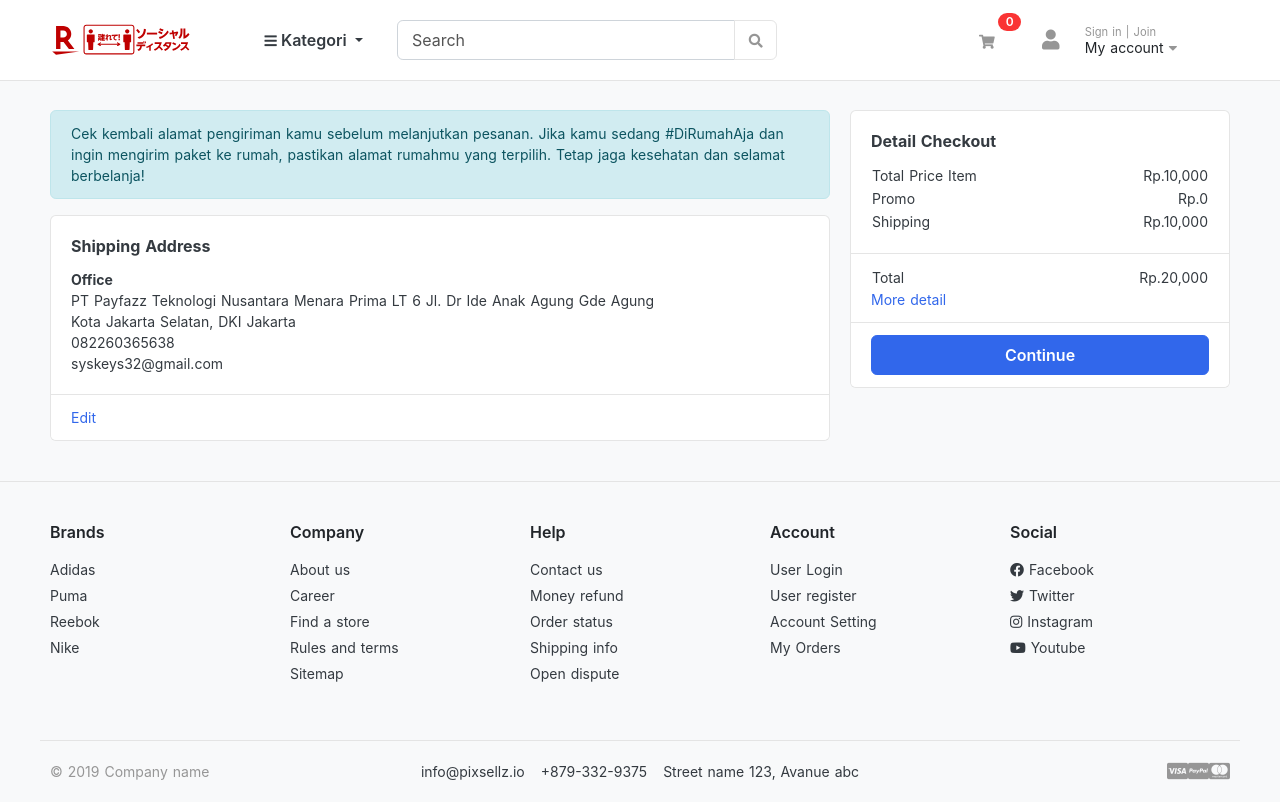
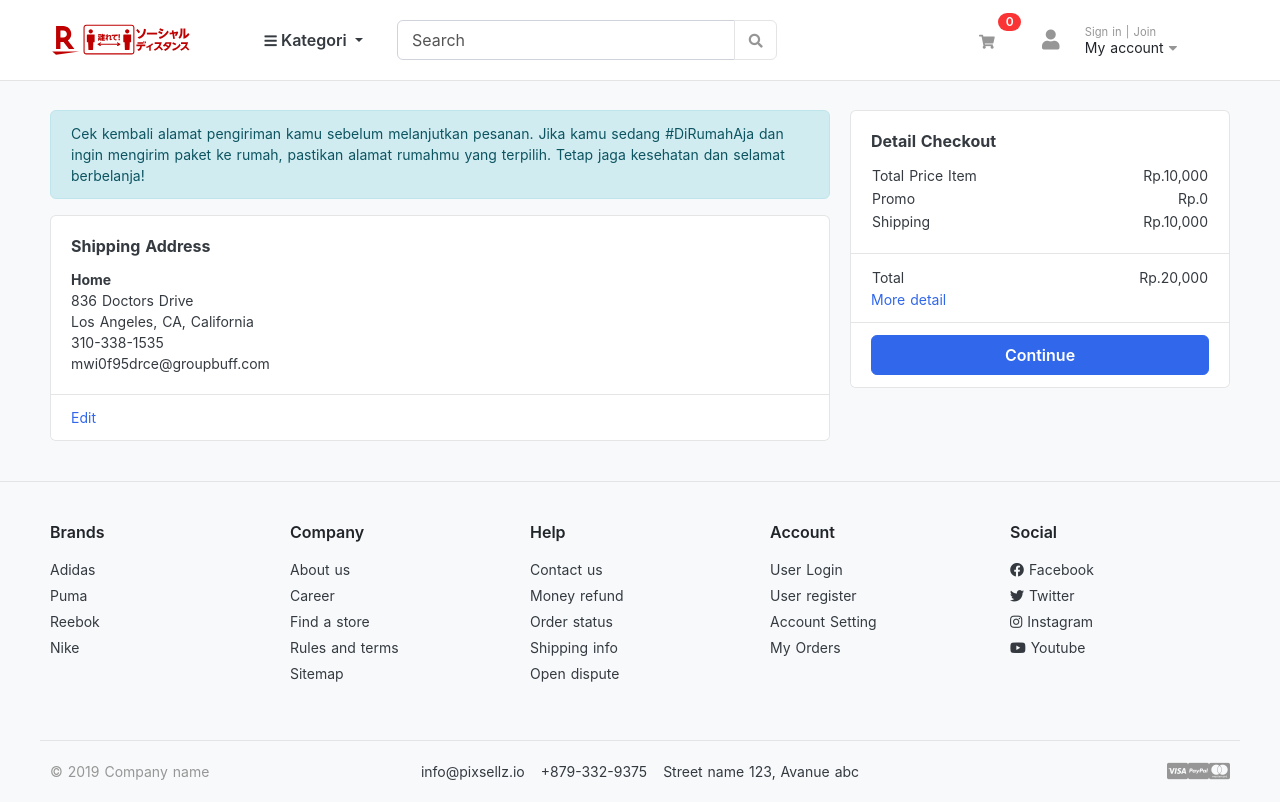
Before and after one commit to adefirmanf/ecommerce, a Nuxt app: page /shipping in a window 1280 px wide. Built offline with nearby package versions, Linux system fonts and the light colour scheme; a web font is replaced by a local one.

Commit message:
fix link

```diff
--- a/components/CartDetail.vue
+++ b/components/CartDetail.vue
@@ -100,7 +100,7 @@
               </dl>
               <hr />
               <p class="text-center mb-3">
-                <button class="btn btn-primary btn-block">Process to Checkout</button>
+                <a href="shipping" class="btn btn-primary btn-block">Process to Checkout</a>
               </p>
             </div>
             <!-- card-body.// -->
--- a/components/Header/Menubar.vue
+++ b/components/Header/Menubar.vue
@@ -46,7 +46,7 @@
           <div class="col-lg-4 col-sm-6 col-12">
             <div class="widgets-wrap float-md-right">
               <div class="widget-header mr-3 dropdown show">
-                <a href="#" class="icon icon-sm" data-toggle="dropdown" aria-expanded="true">
+                <a href="cart" class="icon icon-sm" data-toggle="dropdown" aria-expanded="true">
                   <i class="fa fa-shopping-cart"></i>
                 </a>
                 <span class="badge badge-pill badge-danger notify">{{totalCart}}</span>
--- a/components/ProductDetail.vue
+++ b/components/ProductDetail.vue
@@ -101,7 +101,7 @@
               <!-- col.// -->
             </div>
             <!-- row.// -->
-            <button class="btn btn-primary">Buy now</button>
+            <a href="cart" class="btn btn-primary">Buy now</a>
             <button @click="addToCart(product)" class="btn btn-outline-primary">
               <span class="text">Add to cart</span>
               <i class="fas fa-shopping-cart"></i>
--- a/components/Shipping.vue
+++ b/components/Shipping.vue
@@ -11,13 +11,13 @@
               <h6 class="card-title" small>Shipping Address</h6>
               <table>
                 <tr>
-                  <b>Office</b>
+                  <b>Home</b>
                 </tr>
-                <tr>PT Payfazz Teknologi Nusantara Menara Prima LT 6 Jl. Dr Ide Anak Agung Gde Agung</tr>
-                <tr>Kota Jakarta Selatan, DKI Jakarta</tr>
+                <tr>836 Doctors Drive</tr>
+                <tr>Los Angeles, CA, California</tr>
 
-                <tr>082260365638</tr>
-                <tr>syskeys32@gmail.com</tr>
+                <tr>310-338-1535</tr>
+                <tr>mwi0f95drce@groupbuff.com</tr>
               </table>
             </div>
             <div class="card-footer">
```
